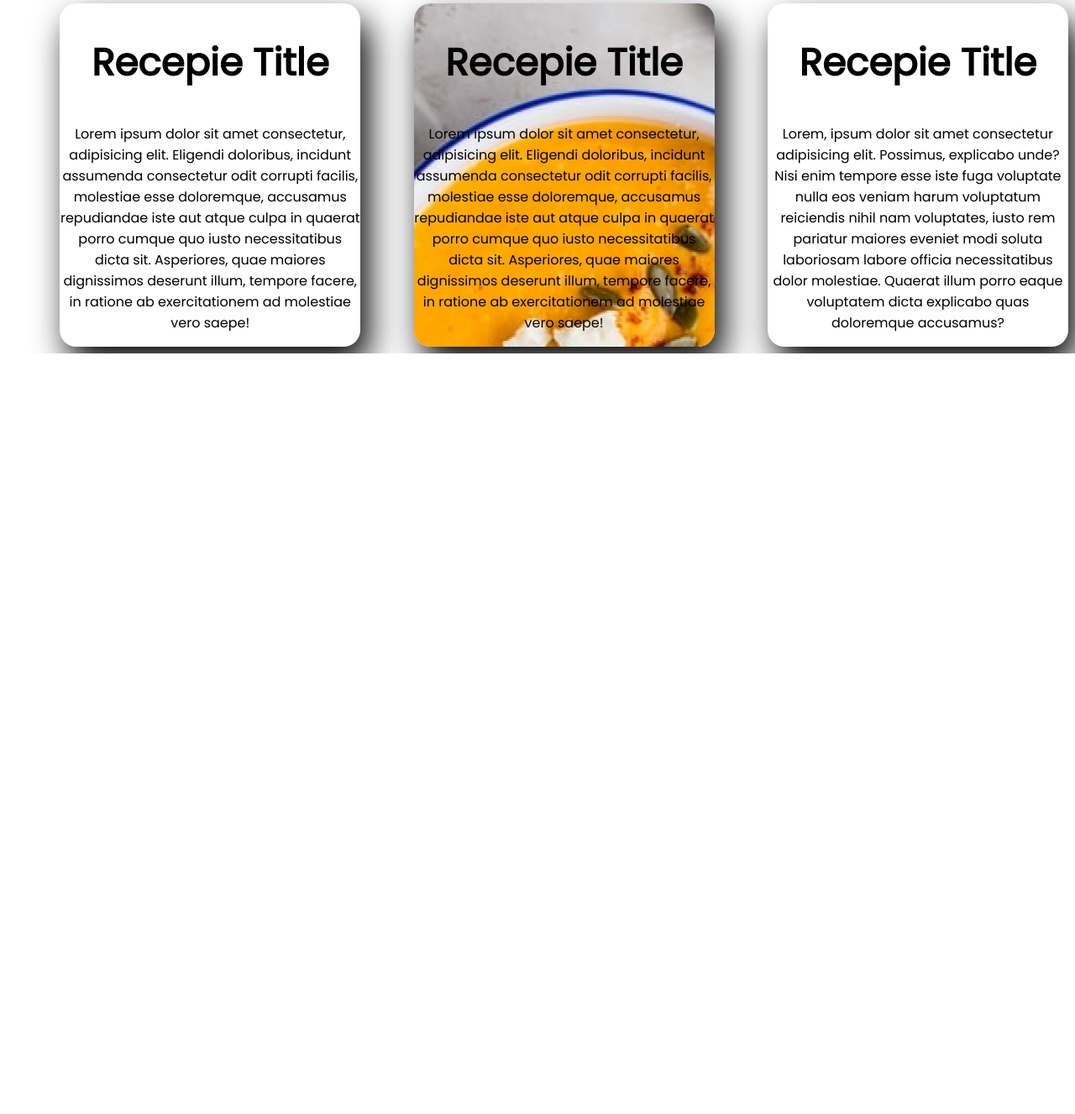
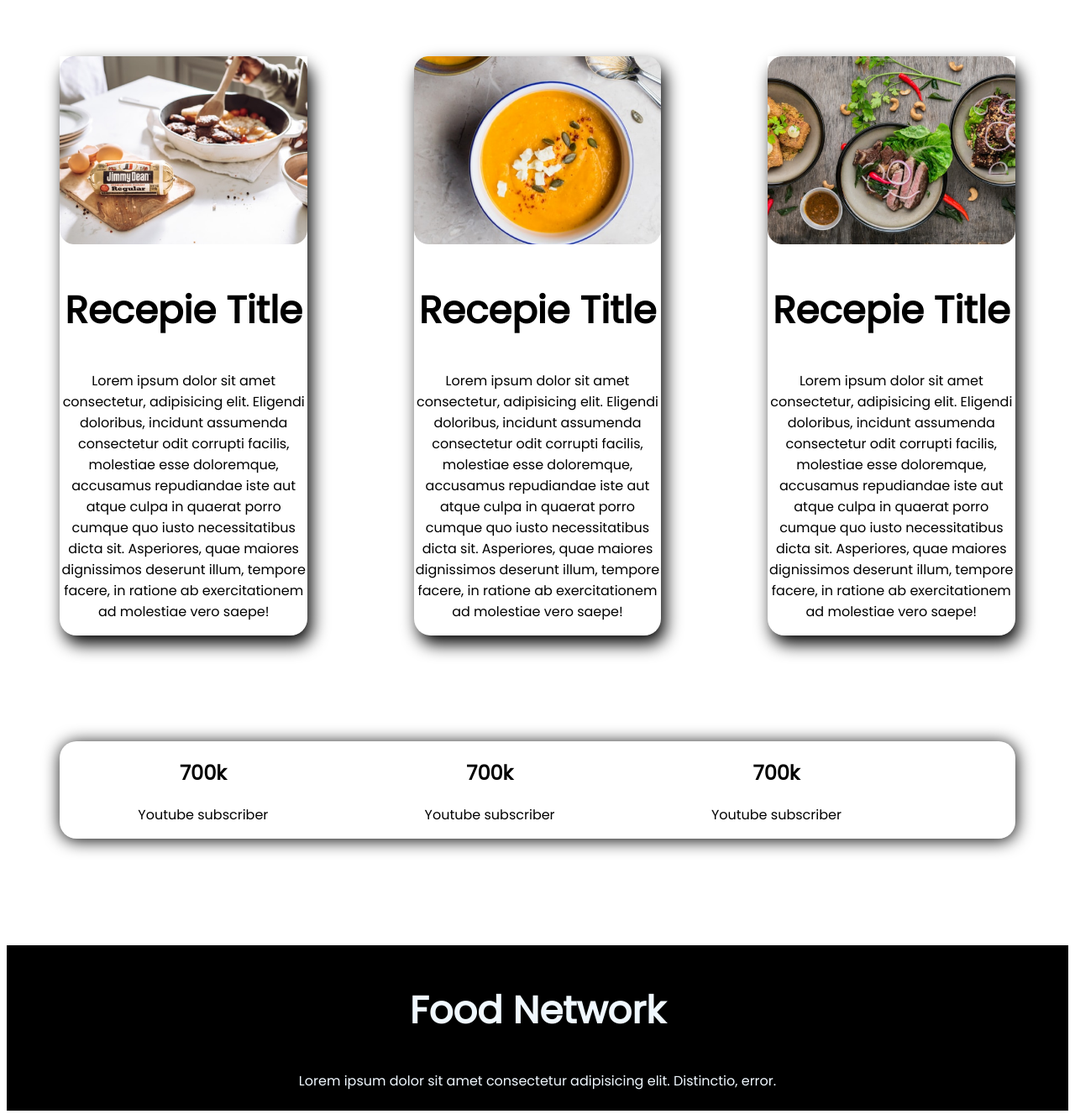
Before and after one commit to mamun876/Assigment-portfolio, a plain HTML site: page index.html in a window 1280 px wide. Shown: the part 1235-2562 px from the top of the page at 84% size. Before the commit the page ends 1656 px from the top, so only its background shows below. Drawn offline with Linux system fonts and the light colour scheme.

Commit message:
assignment commit

```diff
--- a/index.html
+++ b/index.html
@@ -44,6 +44,7 @@
             doloremque quis facere aliquid iusto dolore.</p>
         <div class="Recepie">
             <div class="third-half-width">
+                <img src="Project Cover.jpg" alt="">
                 <h2>Recepie Title</h2>
                 <p>Lorem ipsum dolor sit amet consectetur, adipisicing elit. Eligendi doloribus, incidunt assumenda
                     consectetur odit corrupti facilis, molestiae esse doloremque, accusamus repudiandae iste aut atque
@@ -51,6 +52,7 @@
                     dignissimos deserunt illum, tempore facere, in ratione ab exercitationem ad molestiae vero saepe!
             </div>
             <div class="fourth-half-width">
+                <img src="Project Cover.png" alt="">
                 <h2>Recepie Title</h2>
                 <p>Lorem ipsum dolor sit amet consectetur, adipisicing elit. Eligendi doloribus, incidunt assumenda
                     consectetur odit corrupti facilis, molestiae esse doloremque, accusamus repudiandae iste aut atque
@@ -59,15 +61,39 @@
                 </p>
             </div>
             <div class="fifth-half-width">
+                <img src="Project Cover1.jpg" alt="">
                 <h2>Recepie Title</h2>
-                <p>Lorem, ipsum dolor sit amet consectetur adipisicing elit. Possimus, explicabo unde? Nisi enim tempore
-                    esse iste fuga voluptate nulla eos veniam harum voluptatum reiciendis nihil nam voluptates, iusto
-                    rem pariatur maiores eveniet modi soluta laboriosam labore officia necessitatibus dolor molestiae.
-                    Quaerat illum porro eaque voluptatem dicta explicabo quas doloremque accusamus?</p>
+                <p>Lorem ipsum dolor sit amet consectetur, adipisicing elit. Eligendi doloribus, incidunt assumenda
+                    consectetur odit corrupti facilis, molestiae esse doloremque, accusamus repudiandae iste aut atque
+                    culpa in quaerat porro cumque quo iusto necessitatibus dicta sit. Asperiores, quae maiores
+                    dignissimos deserunt illum, tempore facere, in ratione ab exercitationem ad molestiae vero saepe!
+                </p>
+
+
             </div>
         </div>
 
     </section>
+    <section class="final-section">
+        <div class="final-half-width">
+            <h1>700k</h1>
+            <p>Youtube subscriber</p>
+        </div>
+        <div class="final-half-width">
+            <h1>700k</h1>
+            <p>Youtube subscriber</p>
+        </div>
+        <div class="final-half-width">
+            <h1>700k</h1>
+            <p>Youtube subscriber</p>
+        </div>
+    </section>
+    <footer>
+        <div class="food-network">
+            <h2>Food Network</h2>
+            <p>Lorem ipsum dolor sit amet consectetur adipisicing elit. Distinctio, error.</p>
+        </div>
+    </footer>
 
 </body>
 
--- a/style.css
+++ b/style.css
@@ -46,34 +46,63 @@ h2{
     border-radius: 20px;
     font-weight: 800;
 }
+.thrid-section{
+    margin: 5%%;
+}
 .Recepie{
     display: flex;
 }
 .third-half-width{
     width: 30%;
-    margin-left: 5%;
-    box-shadow: 10px 20px 40px;
+    margin: 5%;
+    box-shadow: 5px 10px 20px;
     border-radius: 20px;
     text-align: center;
+}
+.third-half-width img{
+    width: 100%;
 }
 .thrid-section{
     text-align: center;
 }
 .fourth-half-width{
     width: 30%;
-    margin-left: 5%;
-    box-shadow: 10px 20px 40px;
+    margin: 5%;
+    box-shadow: 5px 10px 20px;
     border-radius: 20px;
     text-align: center;
-    background-image: url(images/Project\ Cover.png);
     background-position: top;
-    background-size: 50;
     background-repeat: no-repeat;
+}
+.fourth-half-width img{
+    width: 100%;
 }
 .fifth-half-width{
     width: 30%;
-    margin-left: 5%;
-    box-shadow: 10px 20px 40px;
+    margin: 5%;
+    box-shadow: 5px 10px 20px;
     border-radius: 20px;
     text-align: center;
 }
+.fifth-half-width img{
+    width: 100%;
+}
+.final-section{
+    display: flex;
+    box-shadow: 1px 2px 20px;
+    border-radius: 20px;
+    margin: 5%;
+}
+.final-half-width{
+    width: 30%;
+    text-align: center;
+}
+footer{
+    text-align: center;
+    background-color: black;
+    padding: 7px;
+    margin-top: 10%;
+}
+.food-network{
+    color: aliceblue;
+}
```
Also changed, not shown: Project Cover.jpg (added).
